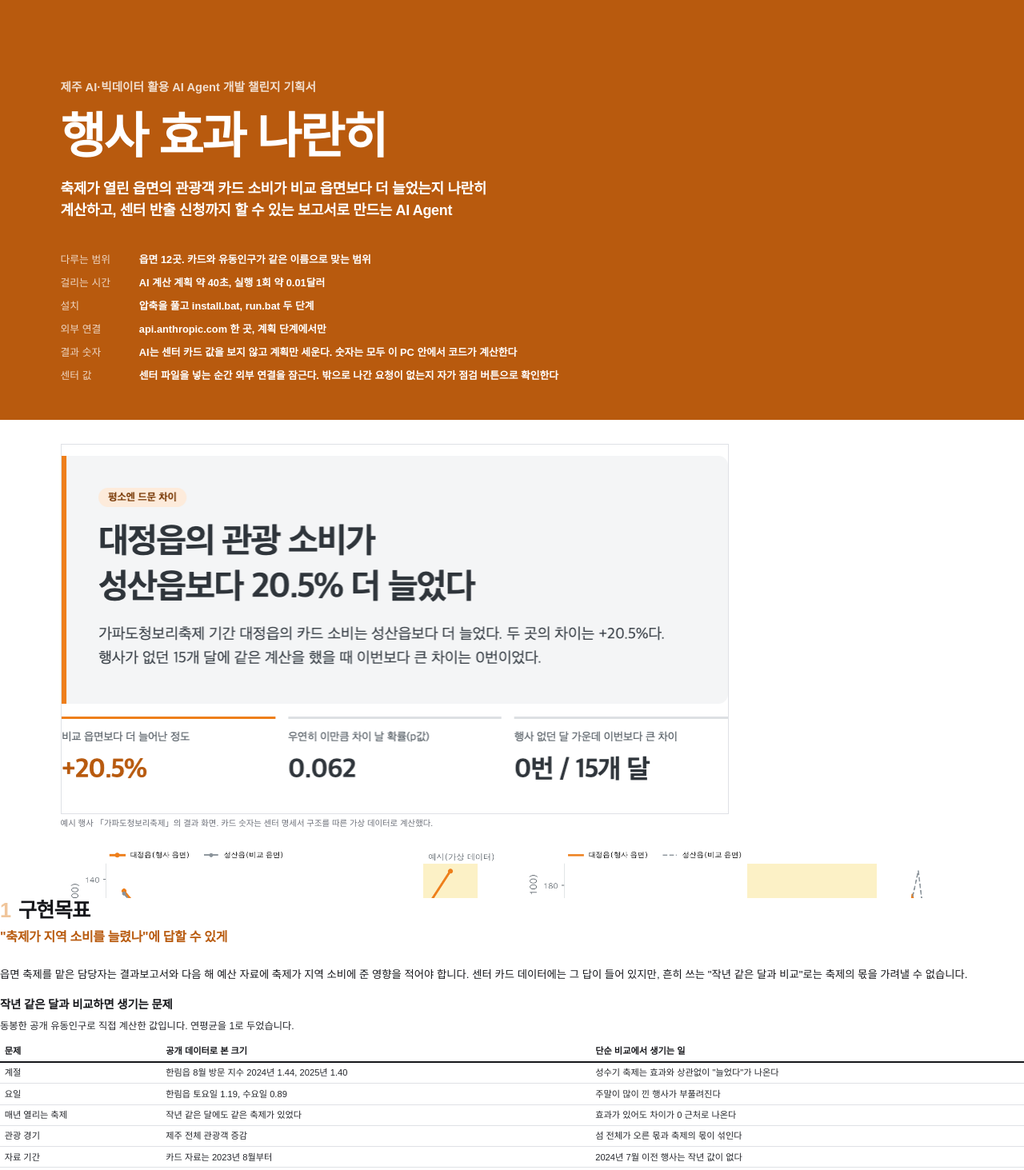
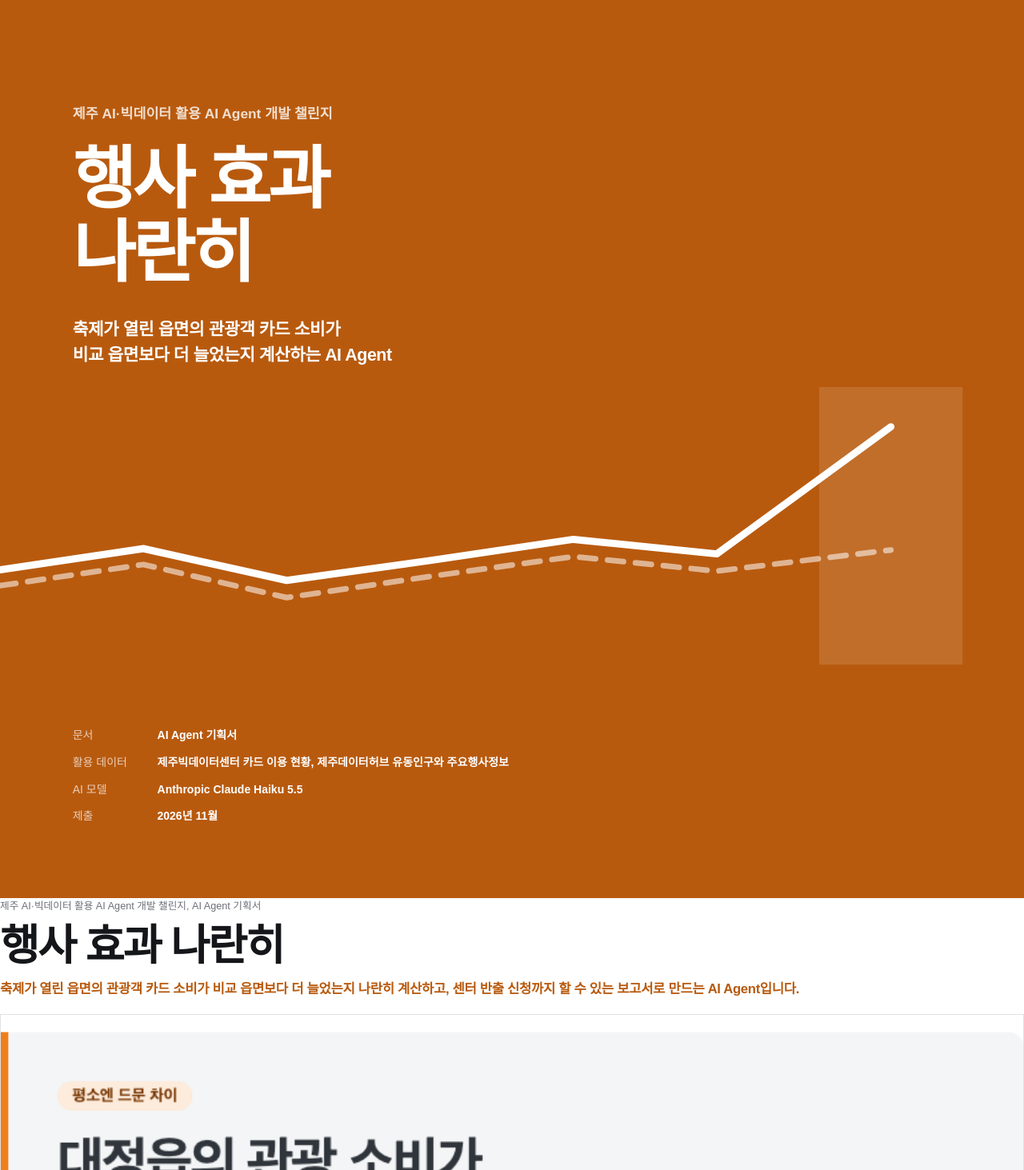
Before and after one commit to Mm-767/jeju-agent-challenge, a plain HTML site: page docs/proposal/proposal.html in a window 1280 px wide. Shown: the top 1463 px of the page at 80% size. Drawn offline with Linux system fonts and the light colour scheme; a web font is replaced by a local one.

Commit message:
기획서 표지를 따로 한 쪽으로 만들고 요약 쪽을 되돌림
표지는 쪽 번호에서 빼서 본문이 1~15쪽으로 찍힌다. PDF는 표지 포함 16쪽.

```diff
--- a/docs/proposal/proposal.html
+++ b/docs/proposal/proposal.html
@@ -9,7 +9,7 @@
   @bottom-right { content: counter(page); font: 8pt "Pretendard", "Apple SD Gothic Neo", sans-serif; color: #6d7079; } }
 :root { --ink: #15161a; --ink2: #24262b; --muted: #6d7079; --rule: #dfe1e6; --accent: #b85a0e; --accent-light: #f0c59b; }
 * { box-sizing: border-box; }
-html { -webkit-print-color-adjust: exact; print-color-adjust: exact; }
+html { counter-reset: page -1; -webkit-print-color-adjust: exact; print-color-adjust: exact; }
 body { margin: 0; font-family: "Pretendard", "Apple SD Gothic Neo", "Malgun Gothic", sans-serif; font-size: 9.2pt; line-height: 1.6; color: var(--ink2); background: #fff; word-break: keep-all; overflow-wrap: break-word; }
 .page { break-after: page; }
 .page:last-child { break-after: auto; }
@@ -49,43 +49,61 @@ img[src$="index.png"], img[src$="visit.png"] { border: 0; }
 .thumb figcaption b { color: var(--ink); }
 figure { margin: 0; }
 @page cover { size: A4; margin: 0; @bottom-right { content: none; } }
-.cover { page: cover; height: 297mm; overflow: hidden; }
-.cover-top { background: var(--accent); color: #fff; padding: 26mm 20mm 12mm; }
-.cover-kicker { font-size: 11pt; font-weight: 700; opacity: .8; margin: 0; }
-.cover-title { font-size: 46pt; font-weight: 900; letter-spacing: -0.04em; line-height: 1.1; color: #fff; margin: 4mm 0 5mm; }
-.cover-def { font-size: 13.5pt; font-weight: 700; letter-spacing: -0.02em; line-height: 1.5; color: #fff; max-width: 150mm; margin: 0 0 10mm; }
-.cover-facts { display: grid; grid-template-columns: 26mm 1fr; row-gap: 2.6mm; font-size: 9.6pt; line-height: 1.5; margin: 0; }
-.cover-facts dt { opacity: .75; }
+/* 표지는 쪽 번호에서 뺀다: 요약 쪽이 1쪽 */
+.cover { page: cover; height: 297mm; overflow: hidden; position: relative; background: var(--accent); color: #fff; padding: 34mm 24mm 0; }
+.cover-kicker { font-size: 13pt; font-weight: 700; opacity: .8; margin: 0; }
+.cover-title { font-size: 64pt; font-weight: 900; letter-spacing: -0.045em; line-height: 1.08; color: #fff; margin: 6mm 0 9mm; }
+.cover-def { font-size: 16pt; font-weight: 700; letter-spacing: -0.02em; line-height: 1.5; color: #fff; margin: 0; }
+.cover-lines { position: absolute; left: 0; right: 0; top: 128mm; width: 100%; height: 92mm; }
+.cover-facts { position: absolute; left: 24mm; right: 24mm; bottom: 24mm; display: grid; grid-template-columns: 28mm 1fr; row-gap: 3mm; font-size: 10.5pt; margin: 0; }
+.cover-facts dt { opacity: .7; }
 .cover-facts dd { margin: 0; font-weight: 600; }
-.cover-bottom { padding: 8mm 20mm 0; }
-.cover-bottom > .shot { width: 74%; }
+.sum-title { font-size: 40pt; font-weight: 900; letter-spacing: -0.04em; line-height: 1.1; color: var(--ink); margin: 3mm 0 3mm; }
+.sum-def { font-size: 12.5pt; font-weight: 700; letter-spacing: -0.02em; line-height: 1.5; color: var(--accent); margin: 0 0 5mm; }
+.kicker { font-size: 9.5pt; color: var(--muted); margin: 0; }
 svg text { font-family: "Pretendard", "Apple SD Gothic Neo", "Malgun Gothic", sans-serif; }
 </style>
 </head>
 <body>
 
-<!-- 1 -->
+<!-- 표지 -->
 <section class="page cover">
-  <div class="cover-top">
-    <p class="cover-kicker">제주 AI·빅데이터 활용 AI Agent 개발 챌린지 기획서</p>
-    <h1 class="cover-title">행사 효과 나란히</h1>
-    <p class="cover-def">축제가 열린 읍면의 관광객 카드 소비가 비교 읍면보다 더 늘었는지 나란히 계산하고, 센터 반출 신청까지 할 수 있는 보고서로 만드는 AI Agent</p>
+  <p class="cover-kicker">제주 AI·빅데이터 활용 AI Agent 개발 챌린지</p>
+  <h1 class="cover-title">행사 효과<br>나란히</h1>
+  <p class="cover-def">축제가 열린 읍면의 관광객 카드 소비가<br>비교 읍면보다 더 늘었는지 계산하는 AI Agent</p>
+  <svg class="cover-lines" viewBox="0 0 1000 420" preserveAspectRatio="none" aria-hidden="true">
+    <rect x="800" y="0" width="140" height="420" fill="#fff" opacity=".12"/>
+    <path d="M0 300 L140 268 L280 318 L420 286 L560 256 L700 278 L870 246" fill="none" stroke="#fff" stroke-opacity=".55" stroke-width="7" stroke-linecap="round" stroke-linejoin="round" stroke-dasharray="20 15" vector-effect="non-scaling-stroke"/>
+    <path d="M0 276 L140 244 L280 292 L420 262 L560 230 L700 252 L870 60" fill="none" stroke="#fff" stroke-width="9" stroke-linecap="round" stroke-linejoin="round" vector-effect="non-scaling-stroke"/>
+  </svg>
   <dl class="cover-facts">
-      <dt>다루는 범위</dt><dd>읍면 12곳. 카드와 유동인구가 같은 이름으로 맞는 범위</dd>
-      <dt>걸리는 시간</dt><dd>AI 계산 계획 약 40초, 실행 1회 약 0.01달러</dd>
-      <dt>설치</dt><dd>압축을 풀고 install.bat, run.bat 두 단계</dd>
-      <dt>외부 연결</dt><dd>api.anthropic.com 한 곳, 계획 단계에서만</dd>
-      <dt>결과 숫자</dt><dd>AI는 센터 카드 값을 보지 않고 계획만 세운다. 숫자는 모두 이 PC 안에서 코드가 계산한다</dd>
-      <dt>센터 값</dt><dd>센터 파일을 넣는 순간 외부 연결을 잠근다. 밖으로 나간 요청이 없는지 자가 점검 버튼으로 확인한다</dd>
+    <dt>문서</dt><dd>AI Agent 기획서</dd>
+    <dt>활용 데이터</dt><dd>제주빅데이터센터 카드 이용 현황, 제주데이터허브 유동인구와 주요행사정보</dd>
+    <dt>AI 모델</dt><dd>Anthropic Claude Haiku 5.5</dd>
+    <dt>제출</dt><dd>2026년 11월</dd>
   </dl>
-  </div>
-  <div class="cover-bottom">
+</section>
+
+<!-- 1 요약 -->
+<section class="page">
+  <p class="kicker">제주 AI·빅데이터 활용 AI Agent 개발 챌린지, AI Agent 기획서</p>
+  <h1 class="sum-title">행사 효과 나란히</h1>
+  <p class="sum-def">축제가 열린 읍면의 관광객 카드 소비가 비교 읍면보다 더 늘었는지 나란히 계산하고, 센터 반출 신청까지 할 수 있는 보고서로 만드는 AI Agent입니다.</p>
   <img class="shot" src="img/p1-result.png" alt="예시 행사 결과 화면의 결론 부분">
   <p class="cap">예시 행사 「가파도청보리축제」의 결과 화면. 카드 숫자는 센터 명세서 구조를 따른 가상 데이터로 계산했다.</p>
   <div class="grid2" style="margin-top:3mm">
     <figure><img class="shot" src="img/index.png" alt="달별 관광 소비 지수"><p class="cap">가상 데이터로 그린 달별 관광 소비 지수. 대정읍과 비교 읍면 성산읍이 행사 전에는 나란히 움직이다 행사 달에 벌어진다.</p></figure>
     <figure><img class="shot" src="img/visit.png" alt="날짜별 공개 방문 인구 지수"><p class="cap">실제 공개 데이터로 그린 날짜별 방문 인구 지수. 행사 기간 대정읍 방문은 직전 4주 같은 요일보다 +20.7%, 비교 후보 가운데 값은 +13.6%였다.</p></figure>
   </div>
+  <div class="figs">
+    <div><b>읍면 12곳</b><span>카드와 유동인구가 같은 이름으로 맞는 범위</span></div>
+    <div><b>약 40초</b><span>AI 계산 계획, 실행 1회 약 0.01달러</span></div>
+    <div><b>두 단계</b><span>압축을 풀고 install.bat, run.bat</span></div>
+    <div><b>외부 주소 1개</b><span>api.anthropic.com, 계획 단계에서만</span></div>
+  </div>
+  <div class="band">
+    <div><b>결과 숫자는 코드가 계산한다</b>AI는 센터 카드 값을 보지 않고 계산 계획만 세운다. 보고서에 들어가는 숫자는 모두 이 PC 안에서 코드가 계산한다.</div>
+    <div><b>센터 값은 밖으로 나가지 않는다</b>센터 파일을 넣는 순간 외부 연결을 잠근다. 잠근 뒤 밖으로 나간 요청이 없는지는 자가 점검 버튼으로 확인한다.</div>
   </div>
 </section>
 
```
Also changed, not shown: 1 other file. Lines whose indentation alone changed are shown as unchanged.
